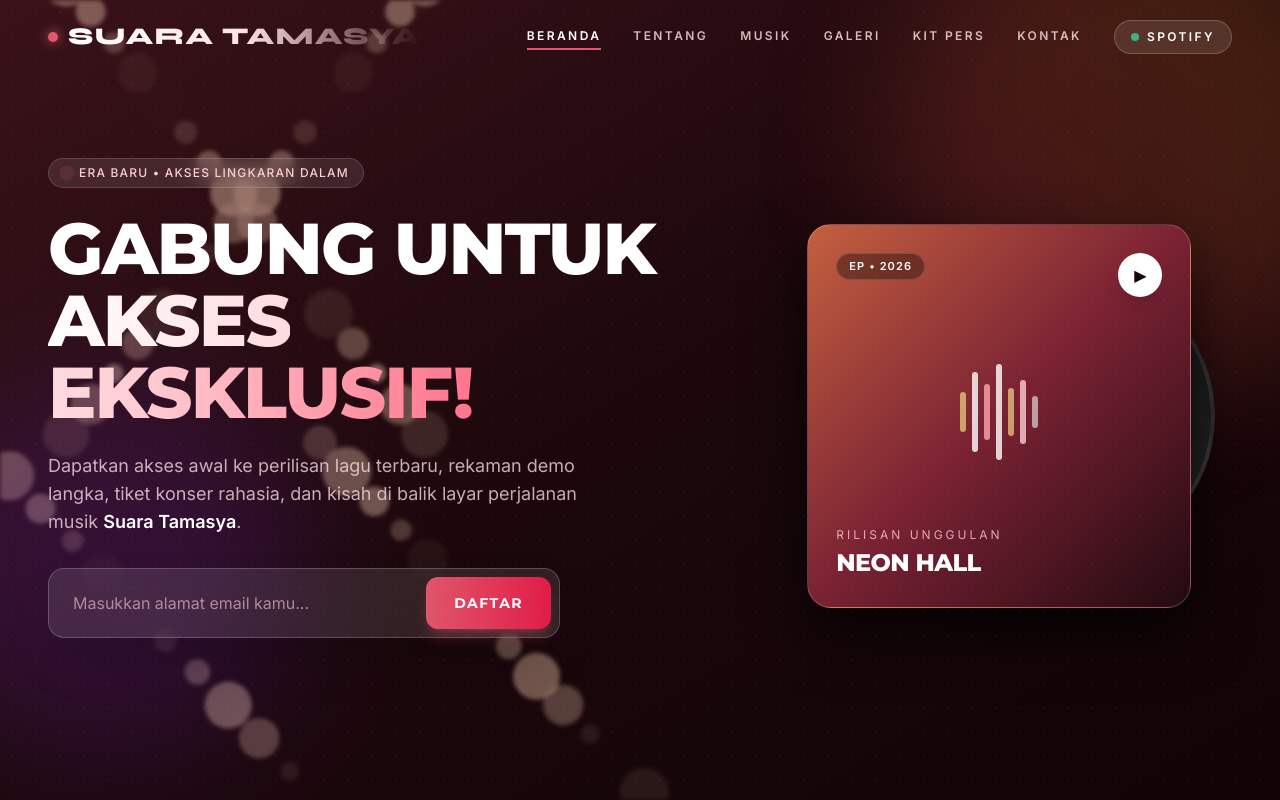
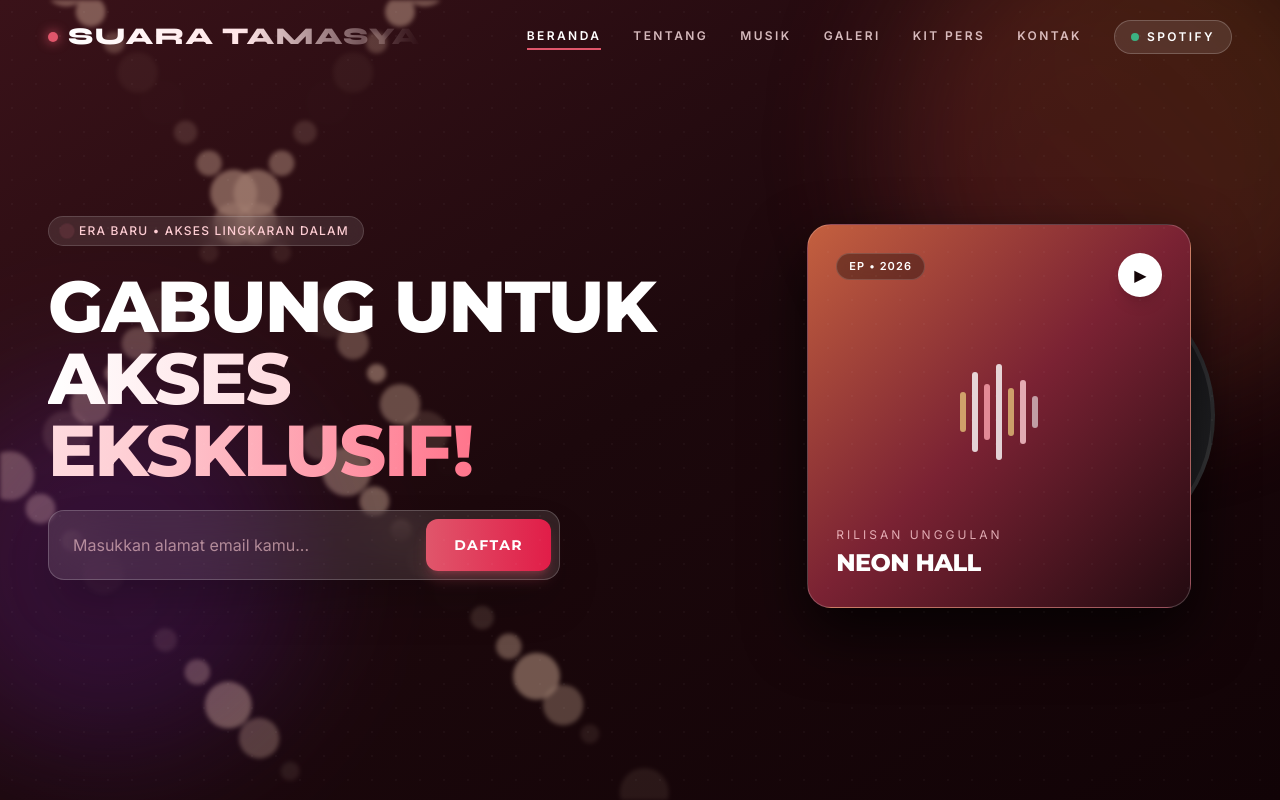
Before and after one commit to feliksyudha/landingpage_band, a plain HTML site: page index.html in a window 1280 px wide. Shown: the top 800 px of the page. Drawn offline with nearby package versions, Linux system fonts and the light colour scheme; a web font is replaced by a local one.

Commit message:
landingpages_band
Commented out the paragraph providing details about early access to music releases.

```diff
--- a/index.html
+++ b/index.html
@@ -155,7 +155,7 @@
             <span class="text-transparent bg-clip-text bg-gradient-to-r from-white via-rose-200 to-crimson-400">AKSES EKSKLUSIF!</span>
           </h1>
 
-          <p class="text-rose-100/75 text-base sm:text-lg max-w-xl mx-auto lg:mx-0 mb-8 leading-relaxed">
+         <!-- <p class="text-rose-100/75 text-base sm:text-lg max-w-xl mx-auto lg:mx-0 mb-8 leading-relaxed">
             Dapatkan akses awal ke perilisan lagu terbaru, rekaman demo langka, tiket konser rahasia, dan kisah di balik layar perjalanan musik <strong class="text-white font-semibold">Suara Tamasya</strong>.
           </p>
 
```
